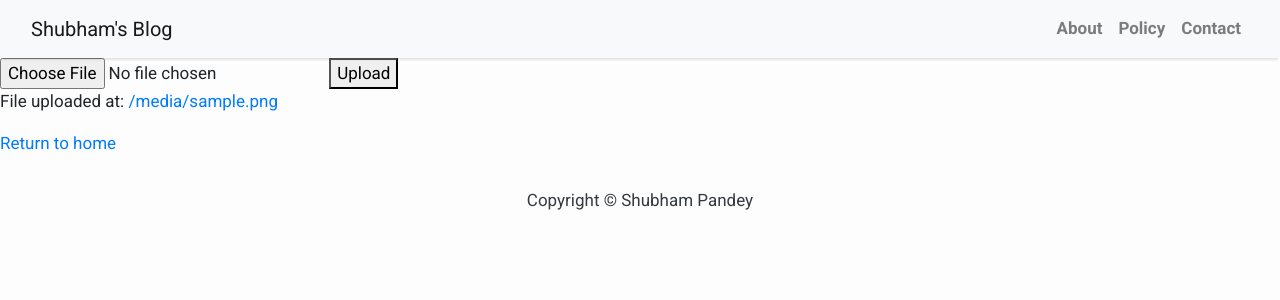
After one commit to sh29cr7/blog_django, a Django app: template templates/simple_upload.html in a window 1280 px wide. The commit adds this page. Shown: the top 300 px of the page. Run offline with Django 3.2, Linux system fonts and the light colour scheme; the template is opened without the code that fills it: most values are stand-ins (such as "Sample title", 1, 10 or a date in 2020); parts of the project's set-up code (start-up, migrations or seed data) failed here and were passed over; some libraries are stand-ins or nearby versions.

Commit message:
added the file upload functionality

```diff
--- a/blog/settings.py
+++ b/blog/settings.py
@@ -115,6 +115,11 @@ USE_L10N = True
 
 USE_TZ = True
 
+#media configuration
+
+MEDIA_URL = '/media/'
+
+MEDIA_ROOT = os.path.join(BASE_DIR,'media')
 
 # Static files (CSS, JavaScript, Images)
 # https://docs.djangoproject.com/en/3.2/howto/static-files/
--- a/templates/sidebar.html
+++ b/templates/sidebar.html
@@ -13,7 +13,7 @@
         <h5 class="card-header">About Us</h5>
     <div class="card-body">
         <p class="card-text"> This blog is made by django.</p>
-        <a href="https://github.com/sh29cr7/erasmus-mundus"
+        <a href="https://github.com/sh29cr7/blog_django"
            class="btn btn-danger">Know more!</a>
     </div>
 </div>
--- /dev/null
+++ b/templates/simple_upload.html
@@ -0,0 +1,17 @@
+{% extends 'base.html' %}
+
+{% load static %}
+
+{% block content %}
+  <form method="post" enctype="multipart/form-data">
+    {% csrf_token %}
+    <input type="file" name="myfile">
+    <button type="submit">Upload</button>
+  </form>
+
+  {% if uploaded_file_url %}
+    <p>File uploaded at: <a href="{{ uploaded_file_url }}">{{ uploaded_file_url }}</a></p>
+  {% endif %}
+
+  <p><a href="{% url 'index' %}">Return to home</a></p>
+{% endblock %}
```
Also changed, not shown: blog_site/views.py (+16 -0 lines).
